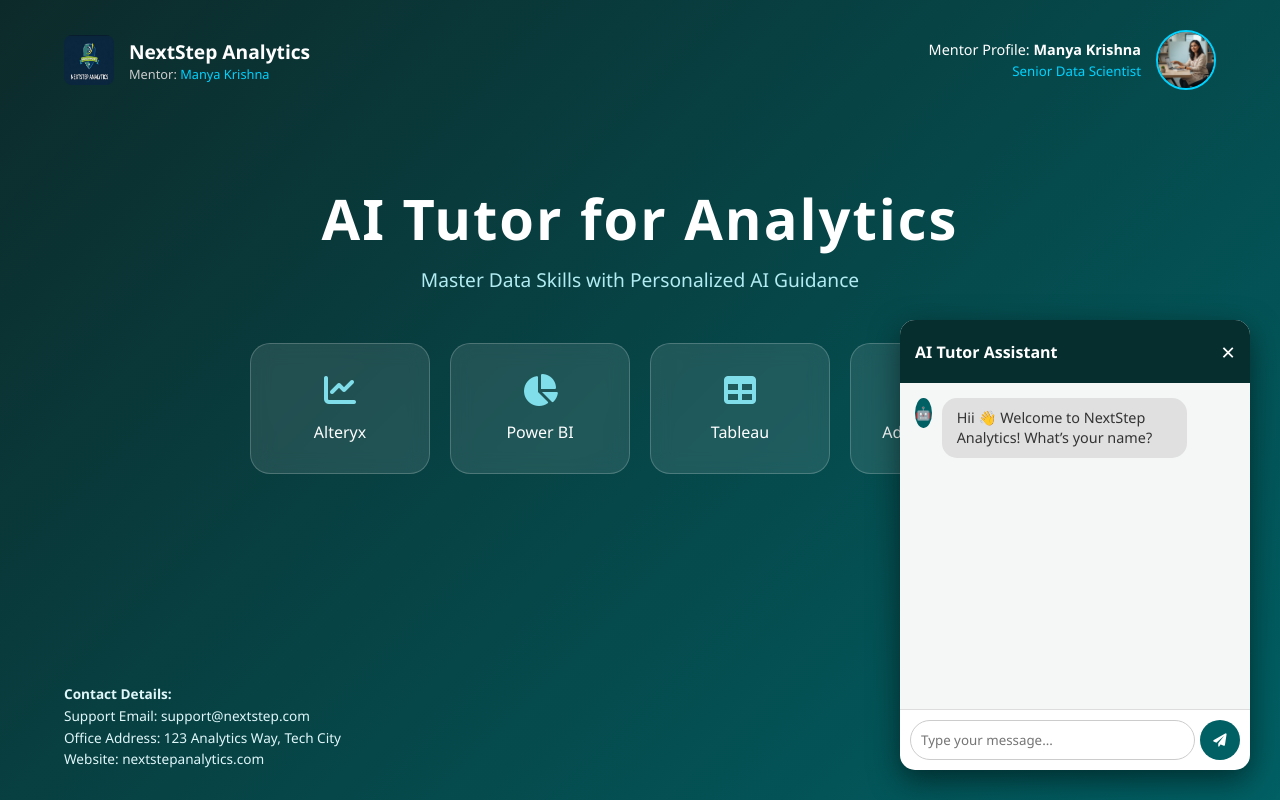
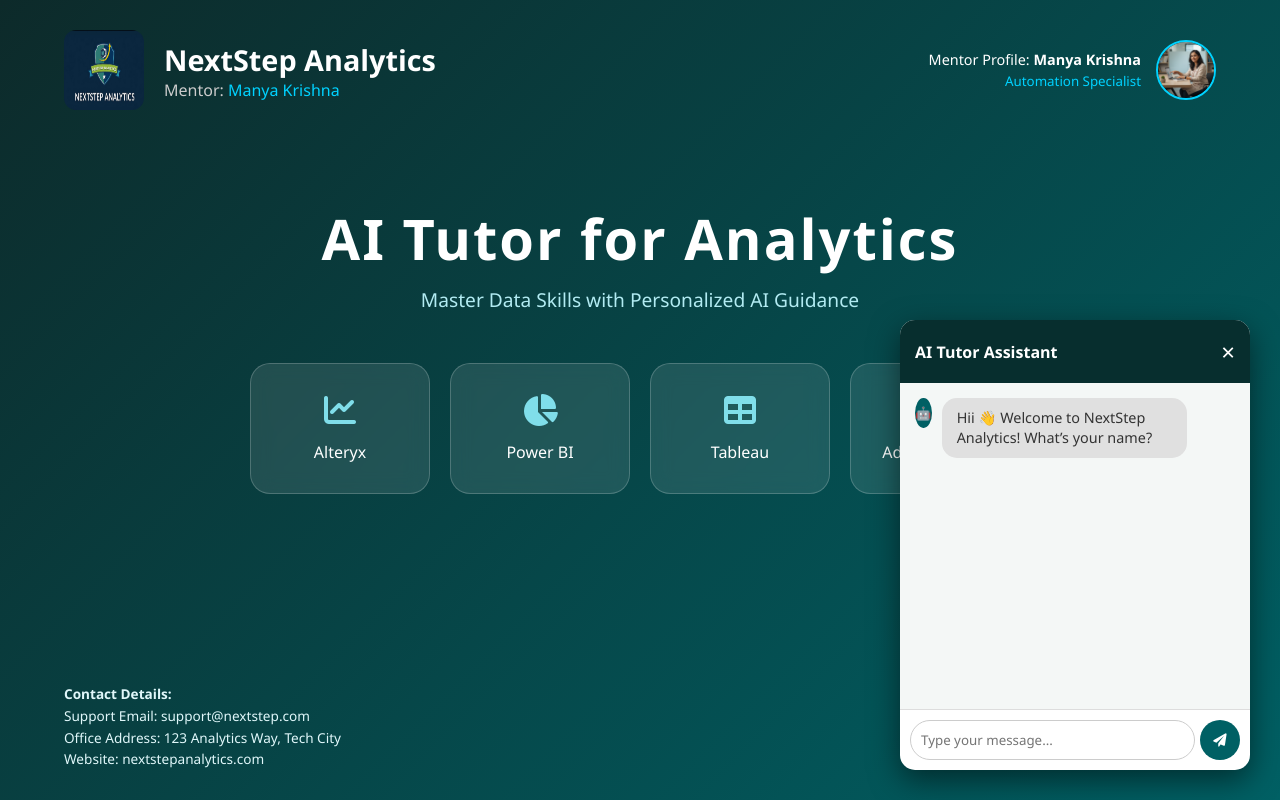
Before and after one commit to abhilash712/ai-tutor-chatbot, a plain HTML site: page index.html in a window 1280 px wide. Drawn offline with Linux system fonts and the light colour scheme.

Commit message:
changed logo image length and updated profile

```diff
--- a/index.html
+++ b/index.html
@@ -23,7 +23,7 @@
             <div class="mentor-profile">
                 <div class="mentor-text">
                     <p>Mentor Profile: <strong>Manya Krishna</strong></p>
-                    <small>Senior Data Scientist</small>
+                    <small>Automation Specialist</small>
                 </div>
                 <img src="tutor.png" alt="Manya Krishna" class="profile-img">
             </div>
--- a/style.css
+++ b/style.css
@@ -12,10 +12,10 @@
 
 /* HEADER STYLE */
 .header { display: flex; justify-content: space-between; align-items: center; padding: 10px 0; }
-.logo-group { display: flex; align-items: center; gap: 15px; }
-.logo { width: 50px; height: 50px; border-radius: 8px; }
-.brand-info h2 { font-size: 1.2rem; }
-.brand-info p { font-size: 0.8rem; color: #ccc; }
+.logo-group { display: flex; align-items: center; gap: 20px; }
+.logo { width: 80px; height: 80px; border-radius: 12px; }
+.brand-info h2 { font-size: 1.8rem; }
+.brand-info p { font-size: 1rem; color: #ccc; }
 .brand-info span { color: #00d2ff; }
 
 .mentor-profile { display: flex; align-items: center; gap: 15px; text-align: right; }
```
